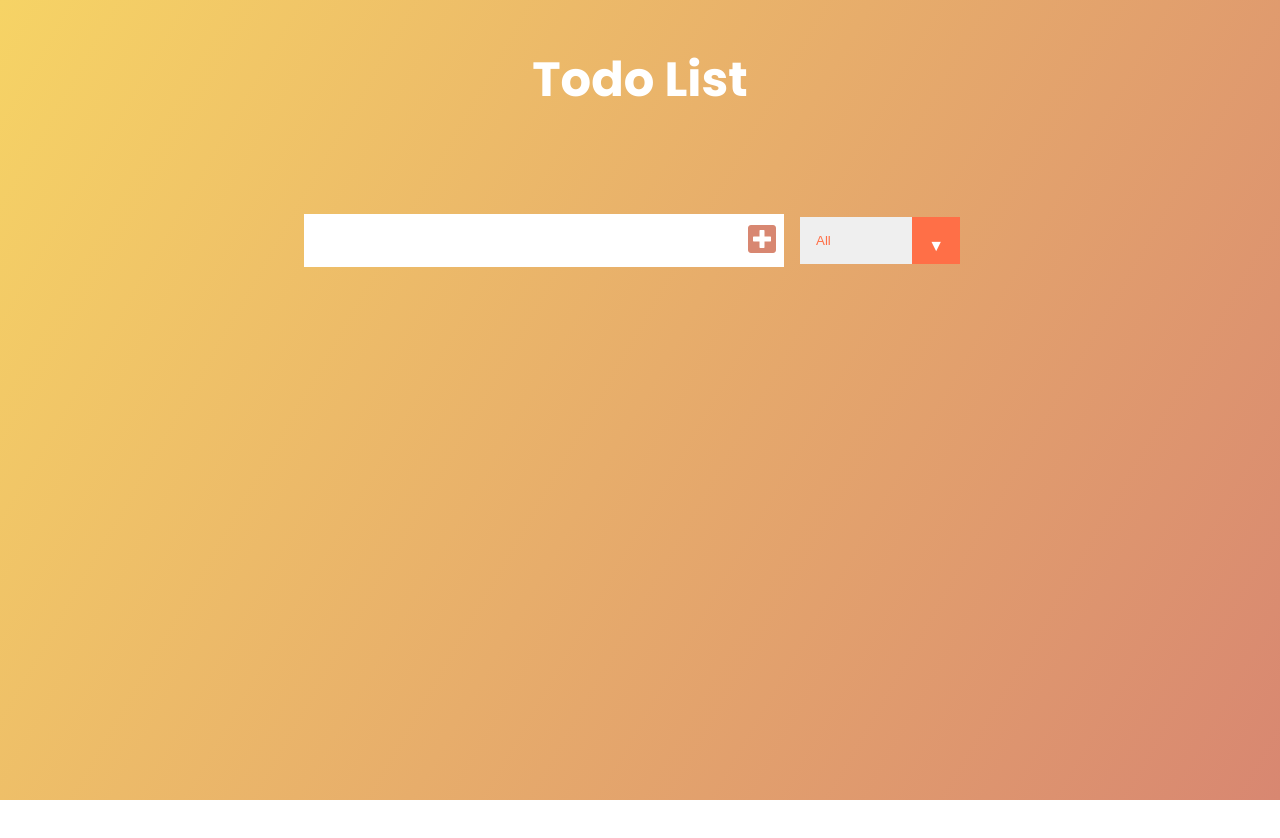
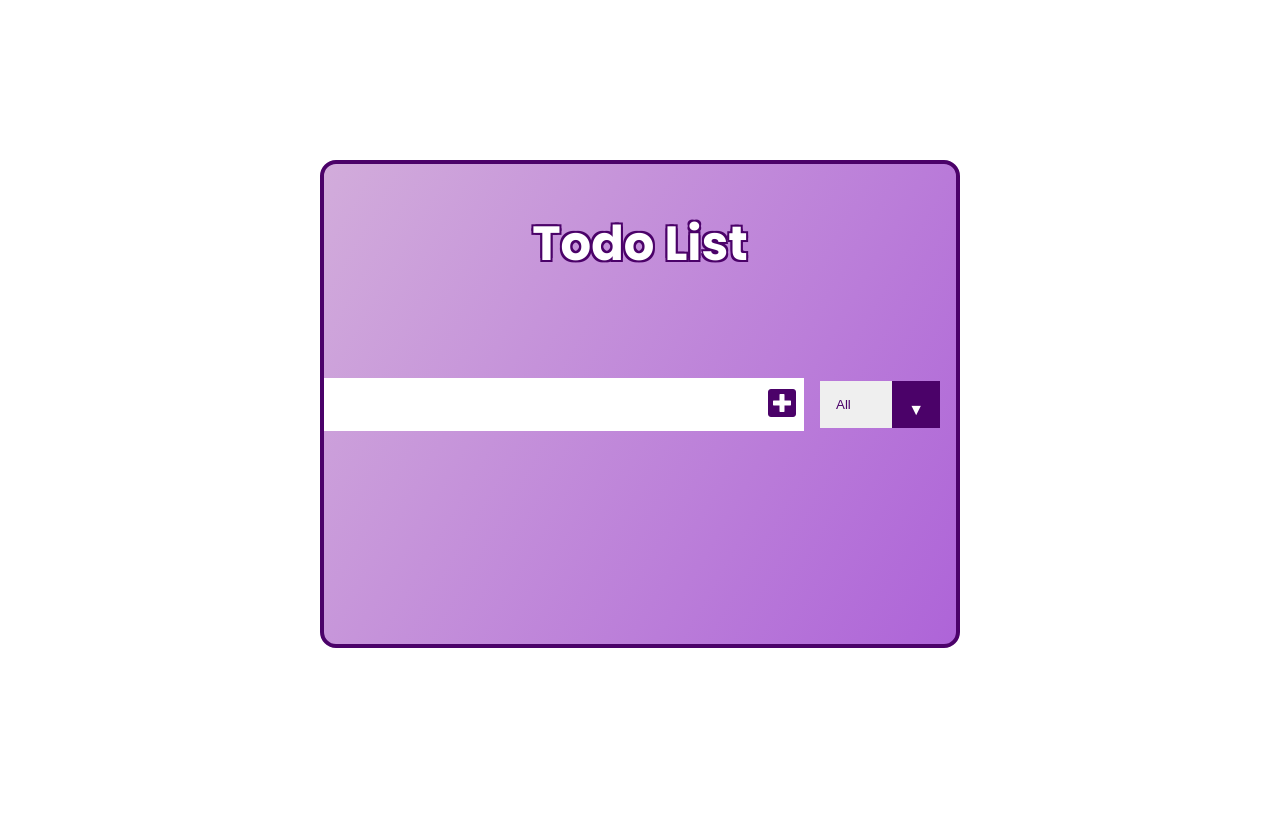
Before and after one commit to jkim68888/JS-Toy-Projects, a plain HTML site: page 2021-04-03-todoList/index.html in a window 1280 px wide. Before the commit the page ends 800 px from the top, so only its background shows below. Drawn offline with Linux system fonts and the light colour scheme.

Commit message:
스타일 수정

```diff
--- a/2021-04-03-todoList/index.html
+++ b/2021-04-03-todoList/index.html
@@ -10,6 +10,7 @@
     <title>Todo List</title>
 </head>
 <body>
+    <div class="wrap">
         <header>
             <h1>Todo List</h1>
         </header>
@@ -29,6 +30,7 @@
         <div class="todo-container">
             <ul class="todo-list"></ul>
         </div>
+    </div>
     <script src="./app.js"></script>
 </body>
 </html>
--- a/2021-04-03-todoList/style.css
+++ b/2021-04-03-todoList/style.css
@@ -5,14 +5,33 @@
 }
 
 body{
-    background-image: linear-gradient(120deg, #f6d365, #d88771);
     color: #fff;
     font-family: "Poppins", sans-serif;
     min-height: 100vh;
 }
 
+.wrap{
+    width: 80vh;
+    max-width: 100%;
+    min-height: 22vh;
+    margin: 10rem auto 0;
+    padding-bottom: 10rem;
+    background-image: linear-gradient(120deg, #d2acdb, #ae64d8);
+    border: 4px solid #4b0269;
+    border-radius: 1rem;
+}
+
 header{
     font-size: 1.5rem;
+}
+
+h1{
+    color: #fff;
+    text-shadow:
+    -2px -2px 0 #4b0269,
+    2px -2px 0 #4b0269,
+    -2px 2px 0 #4b0269,
+    2px 2px 0 #4b0269;
 }
 
 header,
@@ -32,14 +51,14 @@ form button{
 }
 
 form button{
-    color: #d88771;
+    color: #4b0269;
     background: #fff;
     cursor: pointer;
     transition: all 0.3s ease;
 }
 
 form button:hover{
-    background: #d88771;
+    background: #4b0269;
     color: #fff;
 }
 
@@ -70,7 +89,7 @@ form button:hover{
 }
 
 .trash-btn, .complete-btn{
-    background: #ff6f47;
+    background: #ef1515;
     color: #fff;
     border: none;
     padding: 1rem;
@@ -116,7 +135,7 @@ select{
 }
 
 select{
-    color: #ff6f47;
+    color: #4b0269;
     width: 10rem;
     cursor: pointer;
     padding: 1rem;
@@ -125,7 +144,7 @@ select{
 .select::after{
     content: "\25BC";
     position: absolute;
-    background: #ff6f47;
+    background: #4b0269;
     top: 0; right: 0;
     padding: 1rem;
     pointer-events: none;
@@ -134,5 +153,5 @@ select{
 
 .select:hover::after{
     background: #fff;
-    color: #ff6f47;
+    color: #4b0269;
 }
```
Lines whose indentation alone changed are shown as unchanged.
